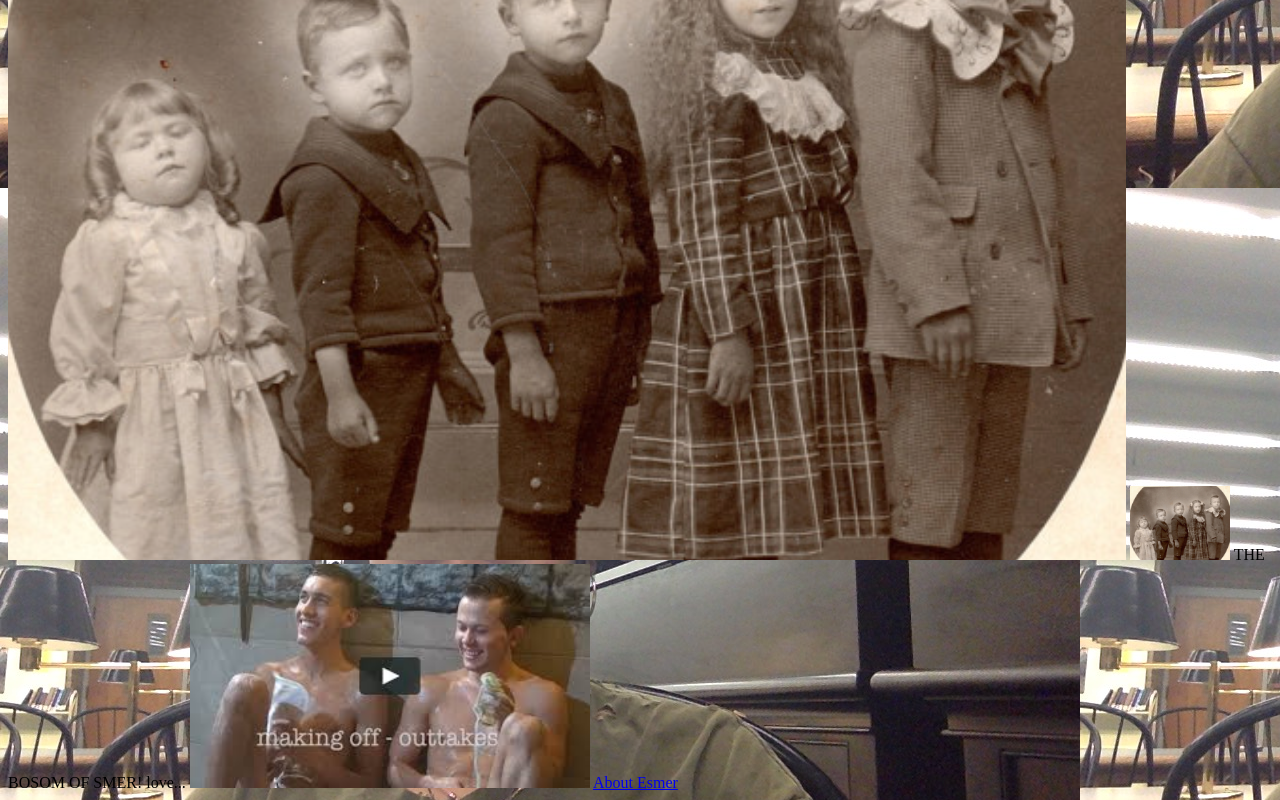
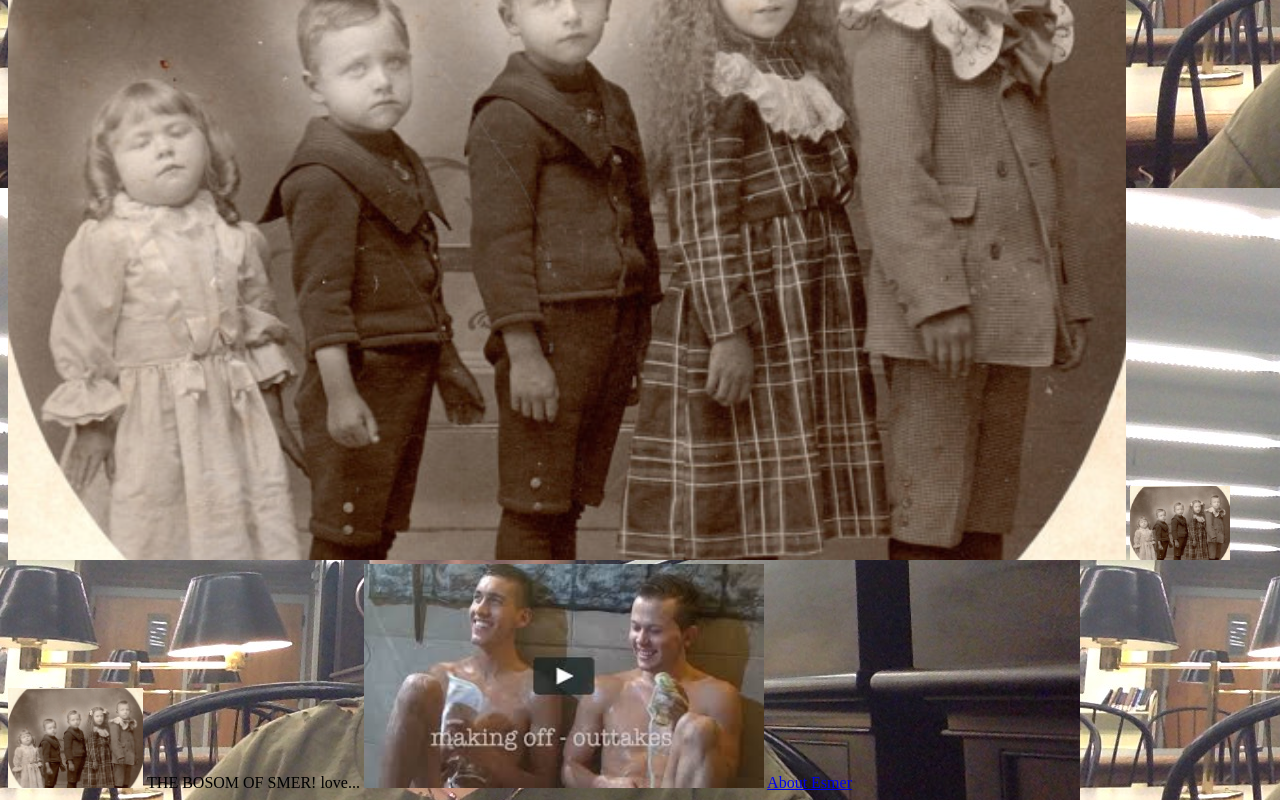
Before and after one commit to smeragrios/L235F16, a plain HTML site: page index.html in a window 1280 px wide. Shown: the part 532-1332 px from the top of the page. Drawn offline with Linux system fonts and the light colour scheme.

Commit message:
Update index.html

```diff
--- a/index.html
+++ b/index.html
@@ -20,6 +20,7 @@ Try it Yourself »I was born on November 30th in the State of New York. Photos a
 <img src= "/L235F16/images/images.jpg">
 <img src= "/L235F16/images/dead.png">
 <img width = "100" src= "/L235F16/images/dead.png">
+<img height= "100" src= "/L235F16/images/dead.png">
 
 THE BOSOM OF SMER! love...
 
```
